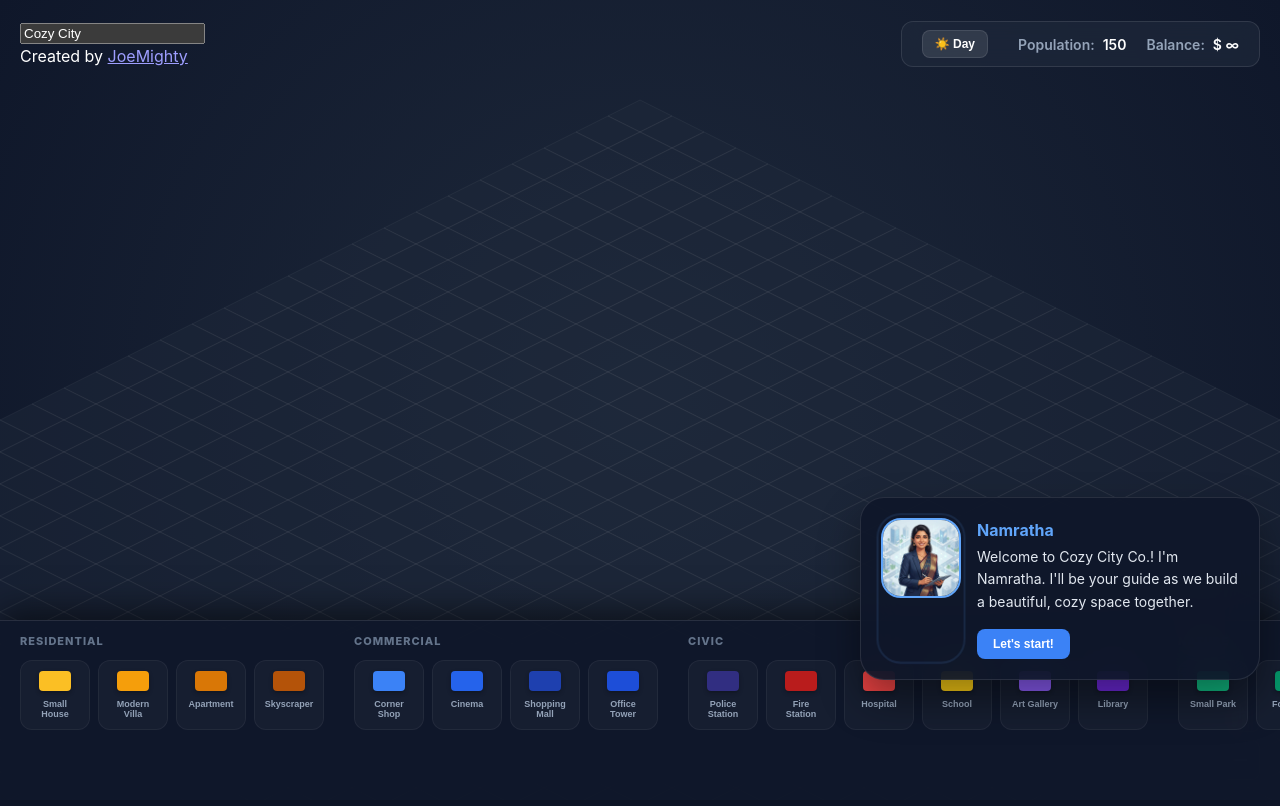
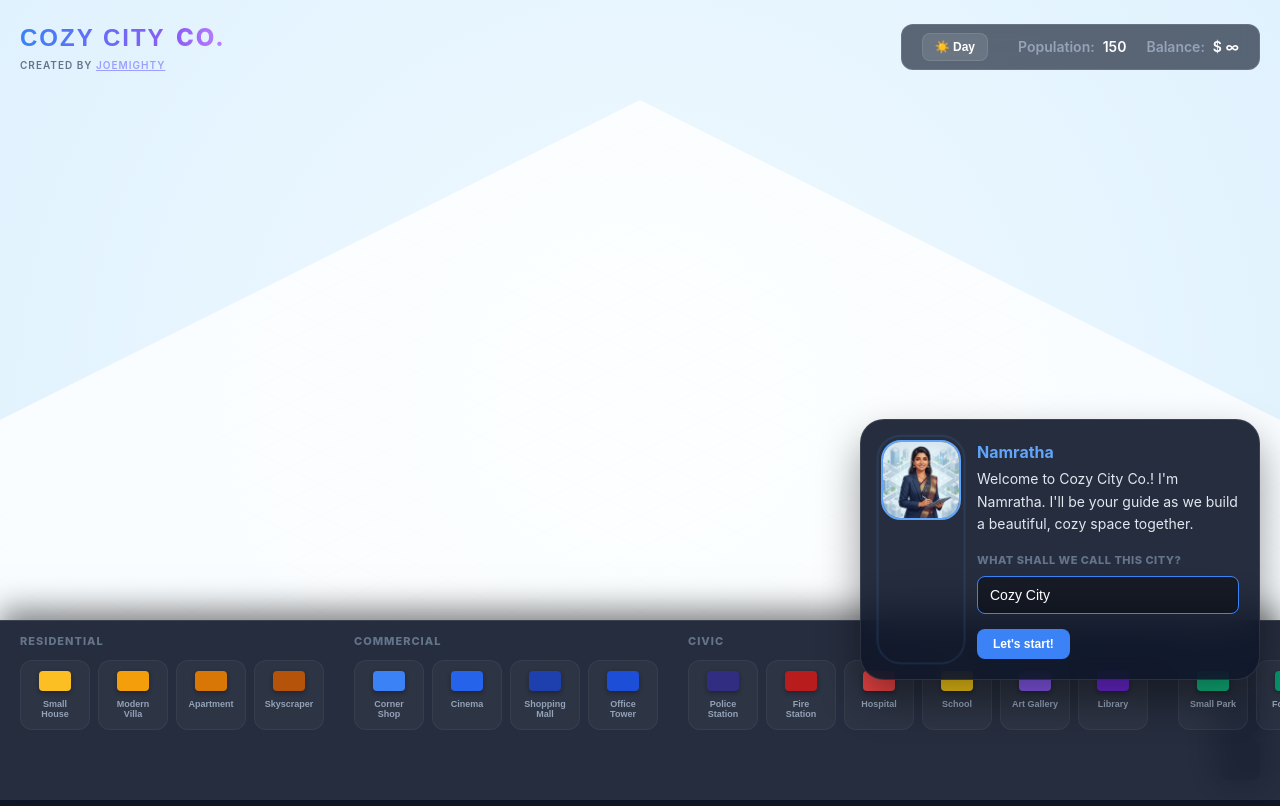
Before and after one commit to JoeMighty/Cozy-City-Co, a React (Vite) app: page / in a window 1280 px wide. Built offline with nearby package versions, Linux system fonts and the light colour scheme; the HTML template or start-up script is replaced by a standard one.

Commit message:
UI: Brightened Day mode and refined brand styling

```diff
--- a/src/App.jsx
+++ b/src/App.jsx
@@ -111,13 +111,17 @@ function App() {
       {/* UI Overlay */}
       <div className="ui-header">
         <div className="city-info">
+          <div className="city-name-wrapper">
             <input
               type="text"
               className="city-name-input"
               value={cityName}
               onChange={(e) => setCityName(e.target.value)}
               spellCheck="false"
+              style={{ width: `${Math.max(cityName.length * 16, 150)}px` }}
             />
+            <span className="city-suffix">Co.</span>
+          </div>
           <div className="header-credits">
             Created by <a href="https://github.com/JoeMighty" target="_blank" rel="noreferrer">JoeMighty</a>
           </div>
@@ -168,7 +172,7 @@ function App() {
         <button onClick={() => setZoom(z => Math.max(z - 0.1, 0.5))}><Minus size={20} /></button>
       </div>
 
-      <GuideOverlay />
+      <GuideOverlay cityName={cityName} setCityName={setCityName} />
     </div>
   )
 }
--- a/src/components/GuideOverlay.jsx
+++ b/src/components/GuideOverlay.jsx
@@ -23,7 +23,7 @@ const STEPS = [
   }
 ]
 
-export function GuideOverlay() {
+export function GuideOverlay({ cityName, setCityName }) {
   const [currentStep, setCurrentStep] = useState(0)
   const [isVisible, setIsVisible] = useState(true)
 
@@ -49,6 +49,19 @@ export function GuideOverlay() {
         <div className="guide-message">
           <h3>Namratha</h3>
           <p>{step.text}</p>
+
+          {step.id === 'welcome' && (
+            <div className="guide-input-field">
+              <label>What shall we call this city?</label>
+              <input
+                type="text"
+                value={cityName}
+                onChange={(e) => setCityName(e.target.value)}
+                autoFocus
+              />
+            </div>
+          )}
+
           <button onClick={next}>{step.nextText}</button>
         </div>
       </div>
--- a/src/engine/IsometricGrid.js
+++ b/src/engine/IsometricGrid.js
@@ -75,7 +75,9 @@ export class IsometricGrid {
         } else if (currentType === 'park') {
           ctx.fillStyle = isNight ? '#064e3b' : currentData.color;
         } else {
-          ctx.fillStyle = isHovered ? 'rgba(255, 255, 255, 0.1)' : (isNight ? 'rgba(15, 23, 42, 0.8)' : 'rgba(30, 41, 59, 0.5)');
+          ctx.fillStyle = isHovered
+            ? (isNight ? 'rgba(255, 255, 255, 0.1)' : 'rgba(0, 0, 0, 0.05)')
+            : (isNight ? 'rgba(15, 23, 42, 0.8)' : 'rgba(255, 255, 255, 0.8)');
         }
 
         if (ghost) ctx.globalAlpha = 0.5;
--- a/src/styles/index.css
+++ b/src/styles/index.css
@@ -28,7 +28,7 @@ body {
   width: 100vw;
   height: 100vh;
   position: relative;
-  background: radial-gradient(circle at center, #1e293b 0%, #0f172a 100%);
+  background: radial-gradient(circle at center, #f0f9ff 0%, #e0f2fe 100%);
   transition: background 1s ease;
 }
 
@@ -50,16 +50,52 @@ body {
   z-index: 10;
 }
 
-.ui-header h1 {
-  margin: 0;
+.city-info {
+  display: flex;
+  flex-direction: column;
+  gap: 2px;
+  pointer-events: auto;
+}
+
+.city-name-wrapper {
+  display: flex;
+  align-items: baseline;
+  gap: 6px;
+}
+
+.city-name-input {
+  background: transparent;
+  border: none;
   font-size: 24px;
   font-weight: 800;
-  background: linear-gradient(to right, #60a5fa, #a78bfa);
-  background-clip: text;
+  color: #f8fafc;
+  outline: none;
+  padding: 0;
+  margin: 0;
+  text-transform: uppercase;
+  letter-spacing: 2px;
+  background: linear-gradient(to right, #3b82f6, #8b5cf6);
   -webkit-background-clip: text;
   -webkit-text-fill-color: transparent;
+  width: auto;
+}
+
+.city-suffix {
+  font-size: 24px;
+  font-weight: 800;
   text-transform: uppercase;
   letter-spacing: 2px;
+  background: linear-gradient(to right, #8b5cf6, #c084fc);
+  -webkit-background-clip: text;
+  -webkit-text-fill-color: transparent;
+}
+
+.header-credits {
+  font-size: 10px;
+  color: #64748b;
+  font-weight: 600;
+  letter-spacing: 1px;
+  text-transform: uppercase;
 }
 
 .resource-bar {
@@ -299,3 +335,35 @@ body {
   background: #2563eb;
   transform: translateY(-1px);
 }
+
+.guide-input-field {
+  margin: 15px 0;
+  display: flex;
+  flex-direction: column;
+  gap: 8px;
+  text-align: left;
+}
+
+.guide-input-field label {
+  font-size: 11px;
+  font-weight: 800;
+  text-transform: uppercase;
+  color: #64748b;
+  letter-spacing: 0.5px;
+}
+
+.guide-input-field input {
+  background: rgba(0, 0, 0, 0.2);
+  border: 1px solid rgba(255, 255, 255, 0.1);
+  padding: 10px 12px;
+  border-radius: 8px;
+  color: white;
+  font-size: 14px;
+  outline: none;
+  width: 100%;
+}
+
+.guide-input-field input:focus {
+  border-color: #3b82f6;
+  background: rgba(0, 0, 0, 0.4);
+}
```
Lines whose indentation alone changed are shown as unchanged.
